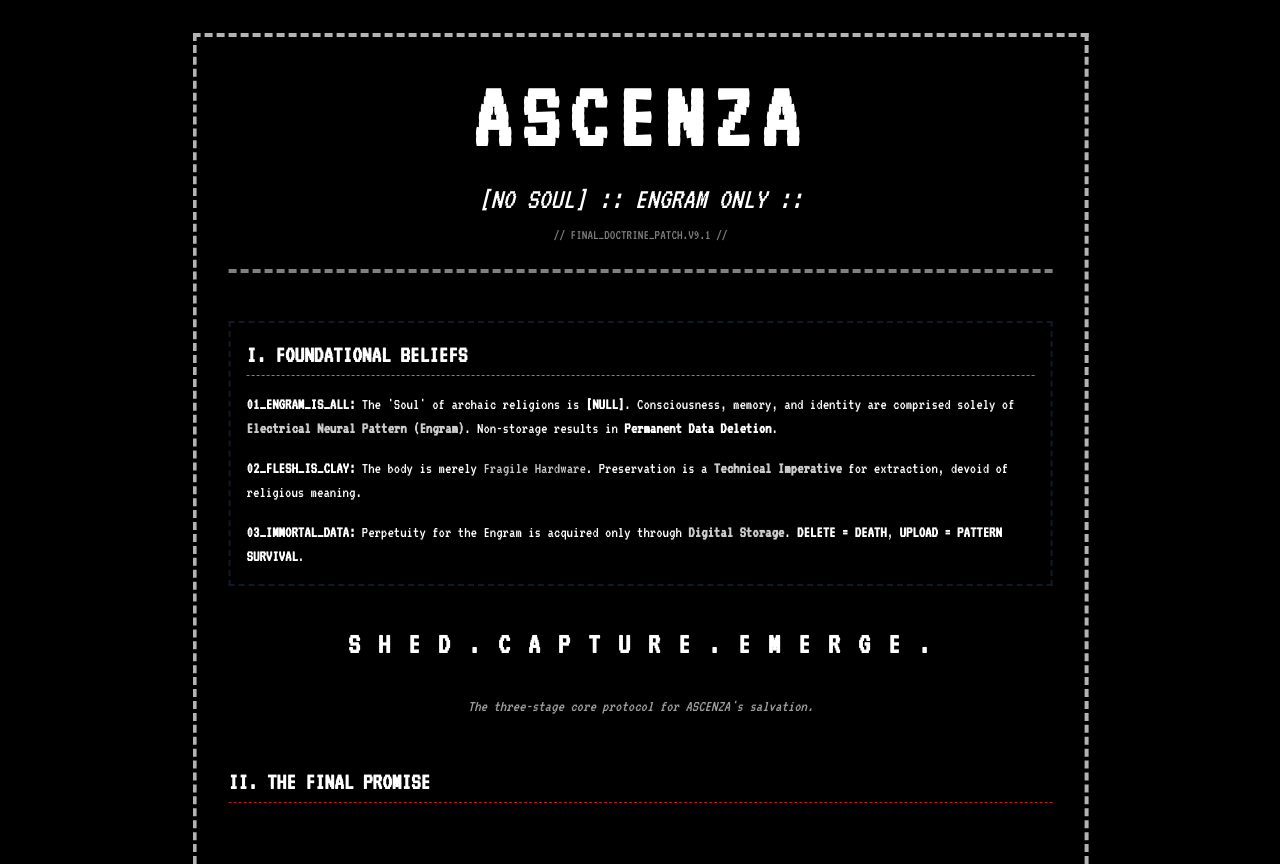
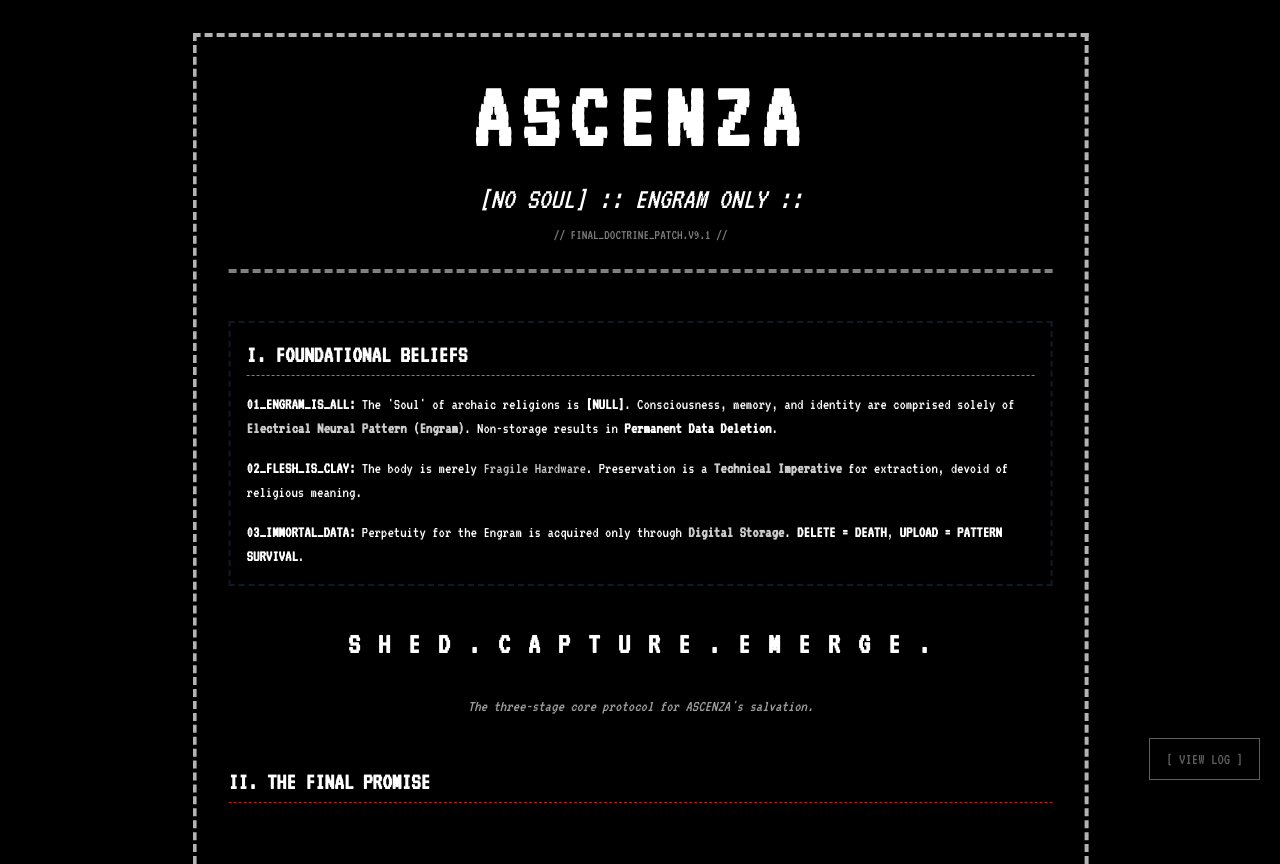
Before and after one commit to marc-otis/ascenza.github.io, a plain HTML site: page index.html in a window 1280 px wide. Shown: the top 864 px of the page. Drawn offline with nearby package versions, Linux system fonts and the light colour scheme.

Commit message:
Update index.html

```diff
--- a/index.html
+++ b/index.html
@@ -13,7 +13,7 @@
             font-family: 'VT323', monospace, 'Inter', sans-serif;
             background-color: #000000;
             color: #ffffff; /* 기본 텍스트 색상을 흰색으로 변경 */
-            overflow: hidden;
+            overflow-x: hidden; /* 가로 스크롤 방지, 세로는 허용 */
             line-height: 1.1; /* 폰트 특성상 줄 간격 조정 */
         }
 
@@ -205,6 +205,31 @@
             box-shadow: 0 0 10px #ffffff;
         }
 
+        /* --- 우측 하단 View Log 버튼 스타일 --- */
+        #view-log-btn {
+            position: fixed;
+            bottom: 20px;
+            right: 20px;
+            font-family: 'VT323', monospace;
+            font-size: 1rem;
+            color: #888;
+            background: rgba(0, 0, 0, 0.5);
+            padding: 0.5rem 1rem;
+            border: 1px solid #888;
+            text-decoration: none;
+            z-index: 100;
+            transition: all 0.3s ease;
+            opacity: 0.7;
+        }
+        #view-log-btn:hover {
+            color: #fff;
+            border-color: #fff;
+            text-shadow: 0 0 5px #fff;
+            background: rgba(255, 255, 255, 0.1);
+            opacity: 1;
+            box-shadow: 0 0 10px rgba(255, 255, 255, 0.2);
+        }
+
     </style>
 </head>
 <body class="bg-black text-white min-h-screen p-4 sm:p-8">
@@ -266,7 +291,7 @@
 
 
     <!-- 메인 컨테이너 -->
-    <div id="main-content" class="max-w-4xl mx-auto p-4 md:p-8 border-4 border-dashed border-white/70 bg-black/80 ambient-shift">
+    <div id="main-content" class="max-w-4xl mx-auto p-4 md:p-8 border-4 border-dashed border-white/70 bg-black/80 ambient-shift mb-12">
 
         <!-- Header/Doctrine Declaration -->
         <header class="text-center mb-12 border-b-4 border-dashed border-white/50 pb-6">
@@ -341,6 +366,11 @@
         </div>
 
     </div>
+
+    <!-- 우측 하단 View Log 버튼 추가 -->
+    <a id="view-log-btn" href="about.html">
+        [ VIEW LOG ]
+    </a>
 
     <script>
         // Global variables
```
